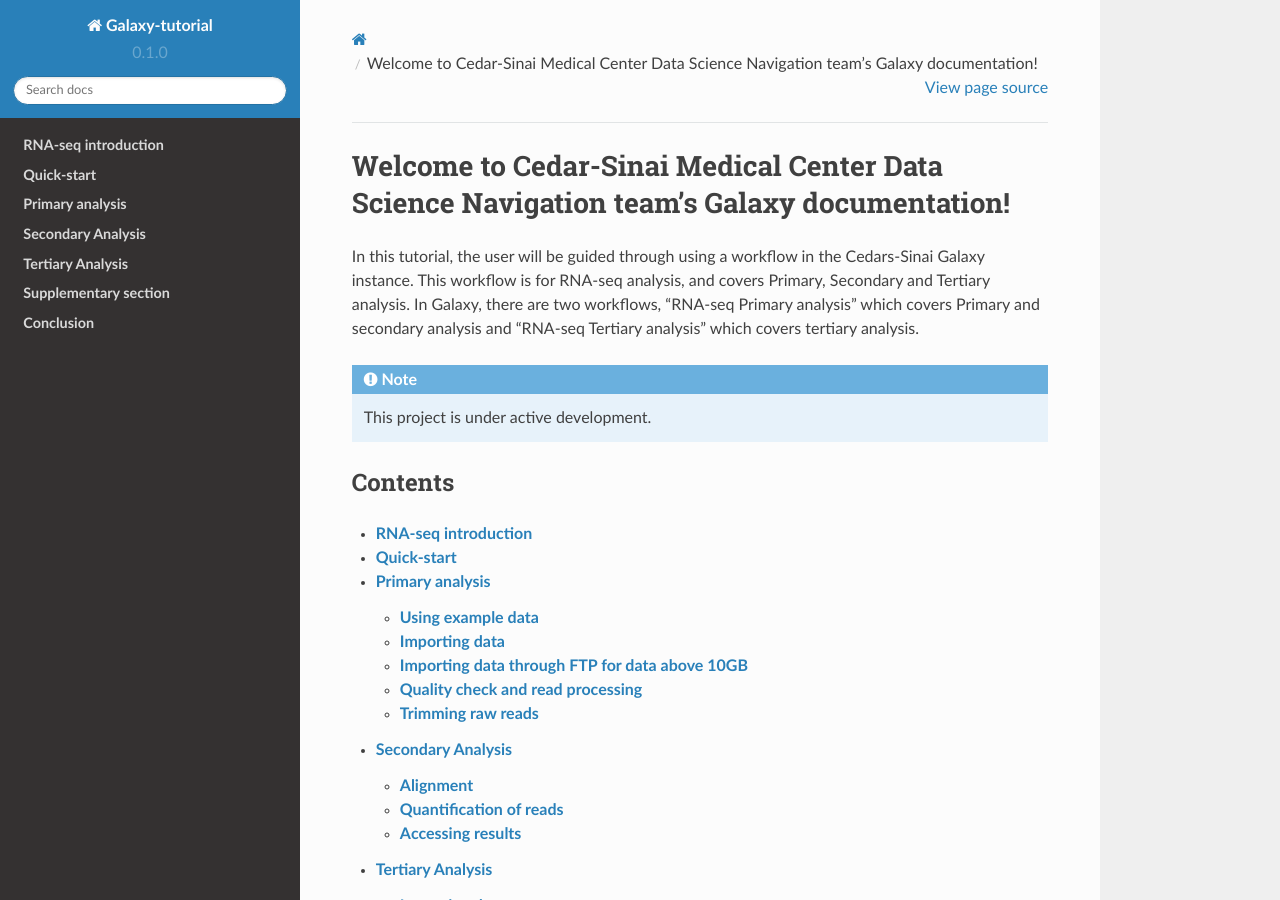
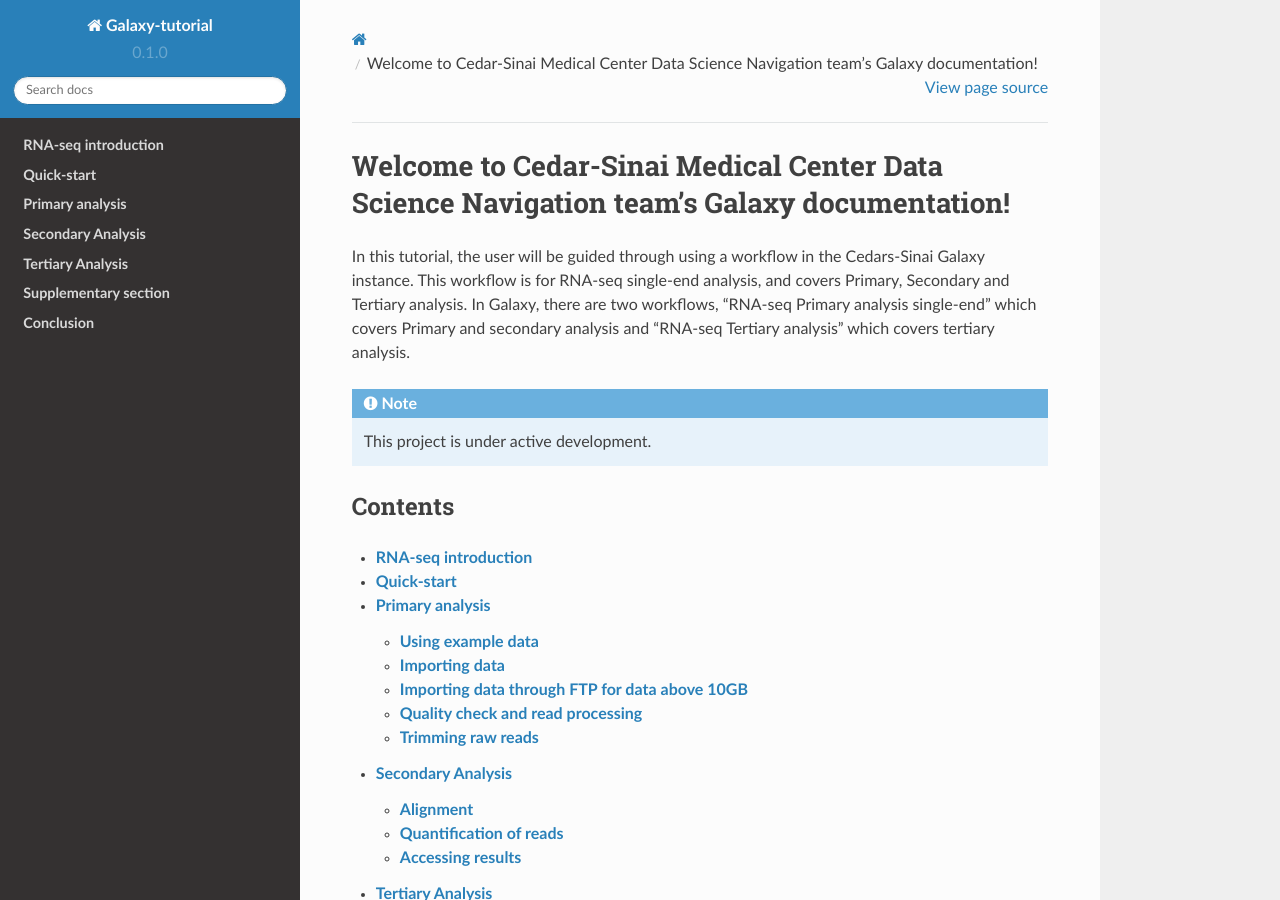
Before and after one commit to CedarsDSN/Galaxy_tutorial_RNAseq_single_end, a Sphinx documentation site: the page built from docs/source/index.rst, in a window 1280 px wide and 900 px high. Built offline with Sphinx 7.4.7 and the Read the Docs theme 2.0.0, drawn with Linux system fonts in a browser that asks for light colours; pages that are not in the unit, such as notebooks, are missing from menus.

Commit message:
Update index.rst

```diff
--- a/docs/source/index.rst
+++ b/docs/source/index.rst
@@ -1,7 +1,7 @@
 Welcome to Cedar-Sinai Medical Center Data Science Navigation team's Galaxy documentation!
 =========================================================================================
 
-In this tutorial, the user will be guided through using a workflow in the Cedars-Sinai Galaxy instance. This workflow is for RNA-seq analysis, and covers Primary, Secondary and Tertiary analysis. In Galaxy, there are two workflows, "RNA-seq Primary analysis" which covers Primary and secondary analysis and "RNA-seq Tertiary analysis" which covers tertiary analysis.
+In this tutorial, the user will be guided through using a workflow in the Cedars-Sinai Galaxy instance. This workflow is for RNA-seq single-end analysis, and covers Primary, Secondary and Tertiary analysis. In Galaxy, there are two workflows, "RNA-seq Primary analysis single-end" which covers Primary and secondary analysis and "RNA-seq Tertiary analysis" which covers tertiary analysis.
 
 .. note::
 
```
